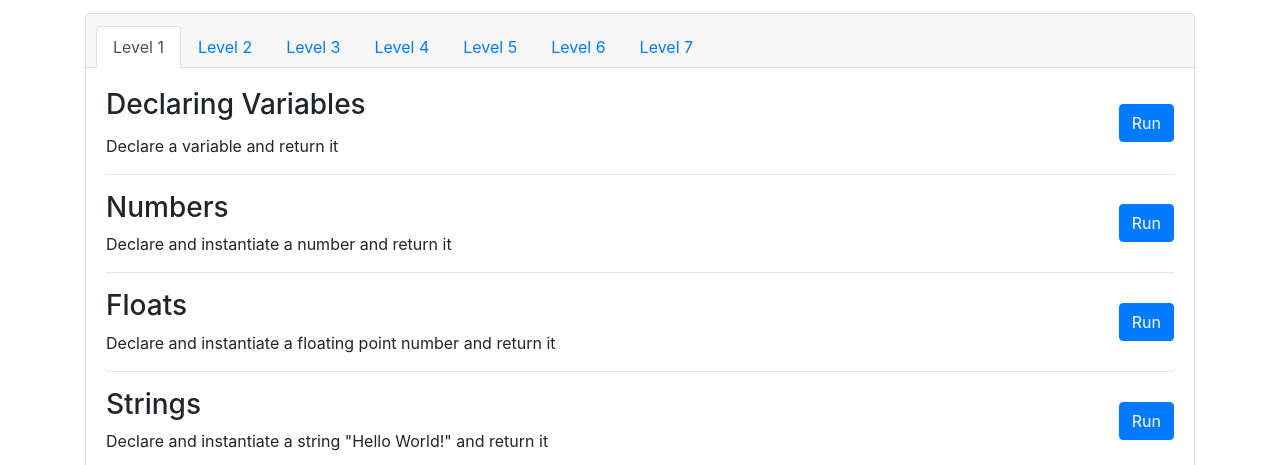
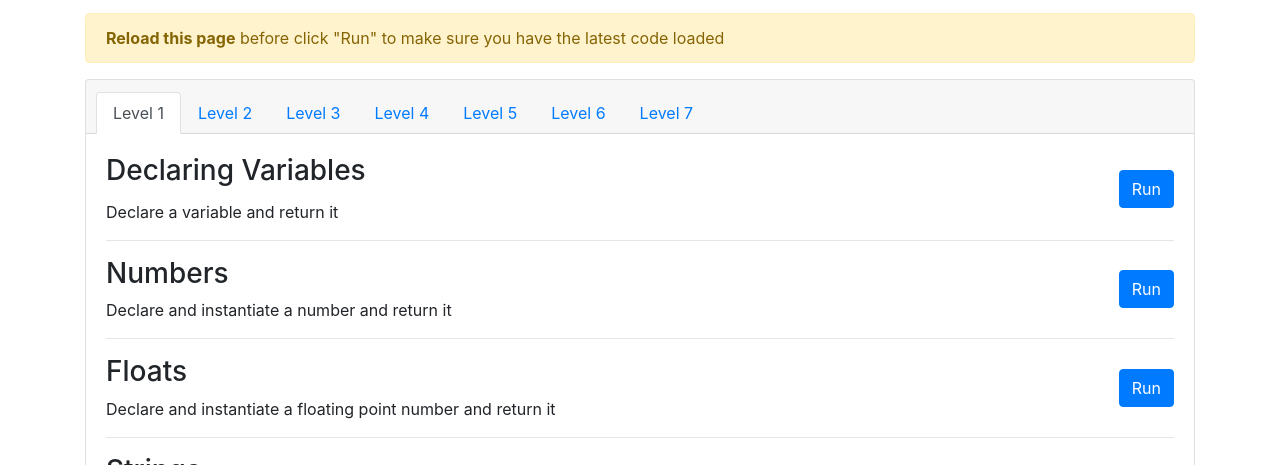
Before and after one commit to seanrreid/js-101-exercises, a plain HTML site: page index.html in a window 1280 px wide. Shown: the part 264-729 px from the top of the page. Drawn offline with nearby package versions, Linux system fonts and the light colour scheme.

Commit message:
Update readme and add reload page warning

```diff
--- a/index.html
+++ b/index.html
@@ -35,6 +35,10 @@
             <strong>Press the "Run" button</strong> for each exercise to see if
             you got the right answer!
           </p>
+          <div class="alert alert-warning">
+            <strong>Reload this page</strong> before click "Run" to make sure
+            you have the latest code loaded
+          </div>
         </div>
       </div>
 
```
Also changed, not shown: 1 other file.
